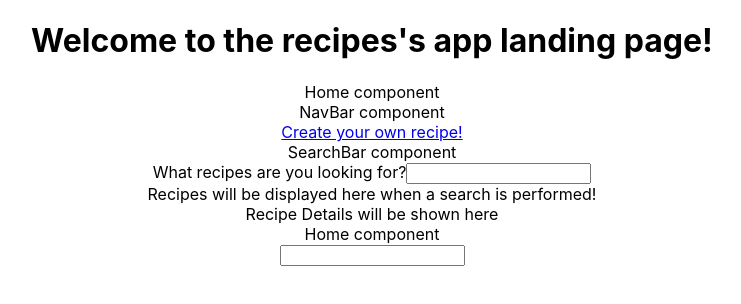
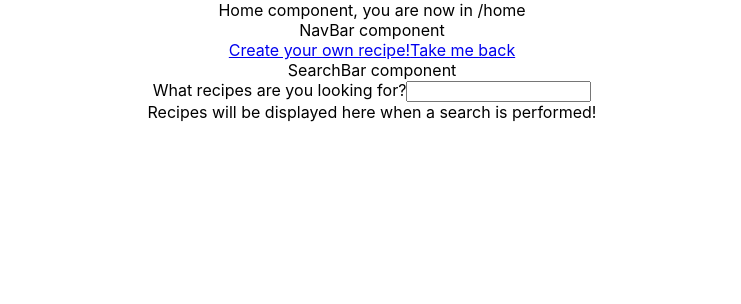
Before and after one commit to mmiglioranza22/recipes_SPA_project, a React (Create React App) app in the folder client/: page /home in a window 1280 px wide. Shown: the top 304 px of the page, without its empty margins (268-1009 px from the left). Built offline with nearby package versions, Linux system fonts and the light colour scheme.

Commit message:
Routing solved (path, not to)

```diff
--- a/client/src/App.js
+++ b/client/src/App.js
@@ -1,16 +1,28 @@
 import React from 'react';
-import { NavLink } from 'react-router-dom';
 import { Route } from 'react-router';
 
 
 import './App.css';
+import LandingPage from './components/LandingPage/LandingPage';
 import Home from './components/Home/Home';
+import NavBar from './components/NavBar/NavBar';
+import SearchBar from './components/SearchBar/SearchBar';
+import RecipeCards from './components/RecipeCards/RecipeCards';
+import RecipeDetail from './components/RecipeDetail/RecipeDetail';
+import CreateForm from './components/CreateForm/CreateForm';
 
+
+// ver colision entre detail y form
 function App() {
   return (
     <div className="App">
-      <h1>Welcome to the recipes's app landing page!</h1>
-      <Route exact to='/asda' component={Home} />
+      <Route exact path='/' component={LandingPage} />
+      <Route path='/home' component={Home} />
+      <Route path='/home' component={NavBar} />
+      <Route path='/home' component={SearchBar} />
+      <Route exact path='/home' component={RecipeCards} />
+      <Route exact path='/home/:id' component={RecipeDetail} />
+      <Route exact path='/home/create' component={CreateForm} />
 
 
     </div>
--- a/client/src/actions/actions.js
+++ b/client/src/actions/actions.js
@@ -1,11 +1,11 @@
 import axios from "axios";
-import { GET_ALL, GET_DETAIL, POST_RECIPE, UPDATE_RECIPE, DELETE_RECIPE, BASE_URL } from "../constants";
+import { GET_RECIPES, GET_DETAIL, POST_RECIPE, UPDATE_RECIPE, DELETE_RECIPE, BASE_URL } from "../constants";
 
 export function getRecipes(name) {
 	return function (dispatch) {
 		return axios.get(`${BASE_URL}/recipes?name=${name}`)
 			.then(json => {
-				dispatch({ type: GET_ALL, payload: json.data }); // que me devuelve si es error? o busqueda dio 0? ver back
+				dispatch({ type: GET_RECIPES, payload: json.data }); // que me devuelve si es error? o busqueda dio 0? ver back
 			}); //.catch(err => dispatch()) // sin nada, entonces devuelve el estado tal cual, no hace nada?, o dispatch(type: ERROR, payload: err)?
 	};
 };
--- a/client/src/components/CreateForm/CreateForm.jsx
+++ b/client/src/components/CreateForm/CreateForm.jsx
@@ -1,5 +1,5 @@
 import React from 'react';
-
+import { NavLink } from 'react-router-dom';
 
 // Ruta de creación de recetas: debe contener
 
@@ -12,10 +12,14 @@ import React from 'react';
 //  Posibilidad de seleccionar/agregar uno o más tipos de dietas
 //  Botón/Opción para crear una nueva receta
 
+
+// dispara action POST_RECIPE
+
 export default function CreateForm() {
 	return (
 		<div>
 			<div>Home component</div>
+			<NavLink to='/home'>Home</NavLink>
 			<form>
 				<input type='text' />
 			</form>
--- a/client/src/components/Home/Home.jsx
+++ b/client/src/components/Home/Home.jsx
@@ -1,15 +1,4 @@
 import React from 'react';
-import { Route } from "react-router-dom";
-
-//import { NavLink } from 'react-router-dom';
-import CreateForm from '../CreateForm/CreateForm';
-import NavBar from '../NavBar/NavBar';
-import RecipeCards from '../RecipeCards/RecipeCards';
-import RecipeDetail from '../RecipeDetail/RecipeDetail';
-import SearchBar from '../SearchBar/SearchBar';
-
-
-
 
 //  Input de búsqueda para encontrar recetas por nombre
 //  Área donde se verá el listado de recetas. Deberá mostrar su:
@@ -20,16 +9,13 @@ import SearchBar from '../SearchBar/SearchBar';
 //  Botones/Opciones para ordenar tanto ascendentemente como descendentemente las recetas por orden alfabético y por puntuación
 //  Paginado para ir buscando y mostrando las siguientes recetas
 
+// ACA se mapea, este es el CARDS, recipeCard es el CARD. VER hw weather
 
 export default function Home() {
 	return (
-		<React.Fragment>
-			<div>Home component</div>
-      <Route exact to='/home' component={NavBar} />
-      <Route exact to='/home' component={SearchBar} />
-      <Route exact to='/home' component={RecipeCards} />
-      <Route exact to='/home/:name' component={RecipeDetail} />
-      <Route exact to='/home/create' component={CreateForm} />
-		</React.Fragment>
+		<div className='home'>
+			<div>Home component, you are now in /home</div>
+
+		</div>
 	)
 };
--- /dev/null
+++ b/client/src/components/LandingPage/LandingPage.jsx
@@ -0,0 +1,15 @@
+import React from 'react';
+import { NavLink } from 'react-router-dom';
+
+
+
+function LandingPage() {
+  return (
+    <div className='landing'>
+      <h1>Welcome to the recipes's app landing page!</h1>
+      <NavLink exact to='/home'>Enter</NavLink>
+    </div>
+  );
+}
+
+export default LandingPage;
--- a/client/src/components/NavBar/NavBar.jsx
+++ b/client/src/components/NavBar/NavBar.jsx
@@ -12,9 +12,10 @@ import { NavLink } from 'react-router-dom';
 // Link a /home/edit
 export default function NavBar() {
 	return (
-		<div>
+		<div className='nav'>
 			<div>NavBar component</div>
 			<NavLink to='/home/create'>Create your own recipe!</NavLink>
+			<NavLink to='/'>Take me back</NavLink>
 		</div>
 	)
 };
--- a/client/src/components/RecipeCards/RecipeCards.jsx
+++ b/client/src/components/RecipeCards/RecipeCards.jsx
@@ -1,11 +1,13 @@
 import React from 'react';
 
-
-//
+// consumir state store (recipesLoaded) y mapear el array, ver que componentes segun README
 
 
 export default function RecipeCards () {
 	return (
-		<div>Recipes will be displayed here when a search is performed!</div>
+
+		<div className='cards'>
+			<div>Recipes will be displayed here when a search is performed!</div>
+		</div>
 	)
 };
--- a/client/src/components/RecipeDetail/RecipeDetail.jsx
+++ b/client/src/components/RecipeDetail/RecipeDetail.jsx
@@ -1,5 +1,5 @@
 import React from 'react';
-
+import { NavLink } from 'react-router-dom';
 
 // Ruta de detalle de receta: debe contener
 
@@ -9,10 +9,16 @@ import React from 'react';
 //  Nivel de "comida saludable"
 //  Paso a paso
 
+//este componente consume el state del store (recipeDetail), useSelector o mapStateToProps y connect
+// de alguna forma tengo que consumir el id que viene por match.params
+
+//donde disparo la accion GET_DETAIL? tendria que ser un boton navlink 'detail' que se mapee en cada recipecard. Ver hw weather
+
 export default function RecipeDetail() {
 	return (
-		<React.Fragment>
+		<div className='detail'>
 			<div>Recipe Details will be shown here</div>
-		</React.Fragment>
+			<NavLink to='/home'>Home</NavLink>
+		</div>
 	)
 };
--- a/client/src/components/SearchBar/SearchBar.jsx
+++ b/client/src/components/SearchBar/SearchBar.jsx
@@ -1,8 +1,15 @@
 import React from 'react';
 
 export default function SearchBar () {
+
+
+//dispara la action GET_ALL
+// function para controlar el formulario
+
+
+
 	return (
-		<div>
+		<div className='search'>
 		<div>SearchBar component</div>
 		<label>What recipes are you looking for?</label>
 		<input type="text" />
--- a/client/src/constants.js
+++ b/client/src/constants.js
@@ -1,4 +1,4 @@
-export const GET_ALL = 'GET_ALL';
+export const GET_RECIPES = 'GET_RECIPES';
 export const GET_DETAIL = 'GET_DETAIL';
 export const POST_RECIPE = 'POST_RECIPE';
 export const UPDATE_RECIPE = 'UPDATE_RECIPE';
--- a/client/src/reducer/index.js
+++ b/client/src/reducer/index.js
@@ -1,4 +1,4 @@
-import { GET_ALL, GET_DETAIL, POST_RECIPE, UPDATE_RECIPE, DELETE_RECIPE } from "../constants";
+import { GET_RECIPES, GET_DETAIL, POST_RECIPE, UPDATE_RECIPE, DELETE_RECIPE } from "../constants";
 
 // cada action tiene su archivo independiente, se importan todas desde index.js en actions
 // todos mis archivos index en cada carpeta van a ser un receptaculo donde todo es importado y exportado desde index
@@ -7,14 +7,14 @@ import { GET_ALL, GET_DETAIL, POST_RECIPE, UPDATE_RECIPE, DELETE_RECIPE } from "
 
 const initialState = {
 	recipesLoaded: [],
-	recipesCreated: [], //--not required-- //se guardan en la base de datos, si hago post y get, me va a salir en recipesLoaded las recetas creadas (si las busco por nombre)
+	recipesCreated: [], //--not required-- //Ya se guardan en la base de datos. Si hago post y get, me va a salir en recipesLoaded las recetas creadas (si las busco por nombre)
 	recipeDetail: {}
 };
 
 
 export default function rootReducer(state = initialState, action) {
 	switch(action.type){
-		case GET_ALL:
+		case GET_RECIPES:
 			return {...state, recipesLoaded: action.payload};
 		case POST_RECIPE:
 			return {...state, recipesCreated: [...state.recipesCreated, action.payload]};
```
